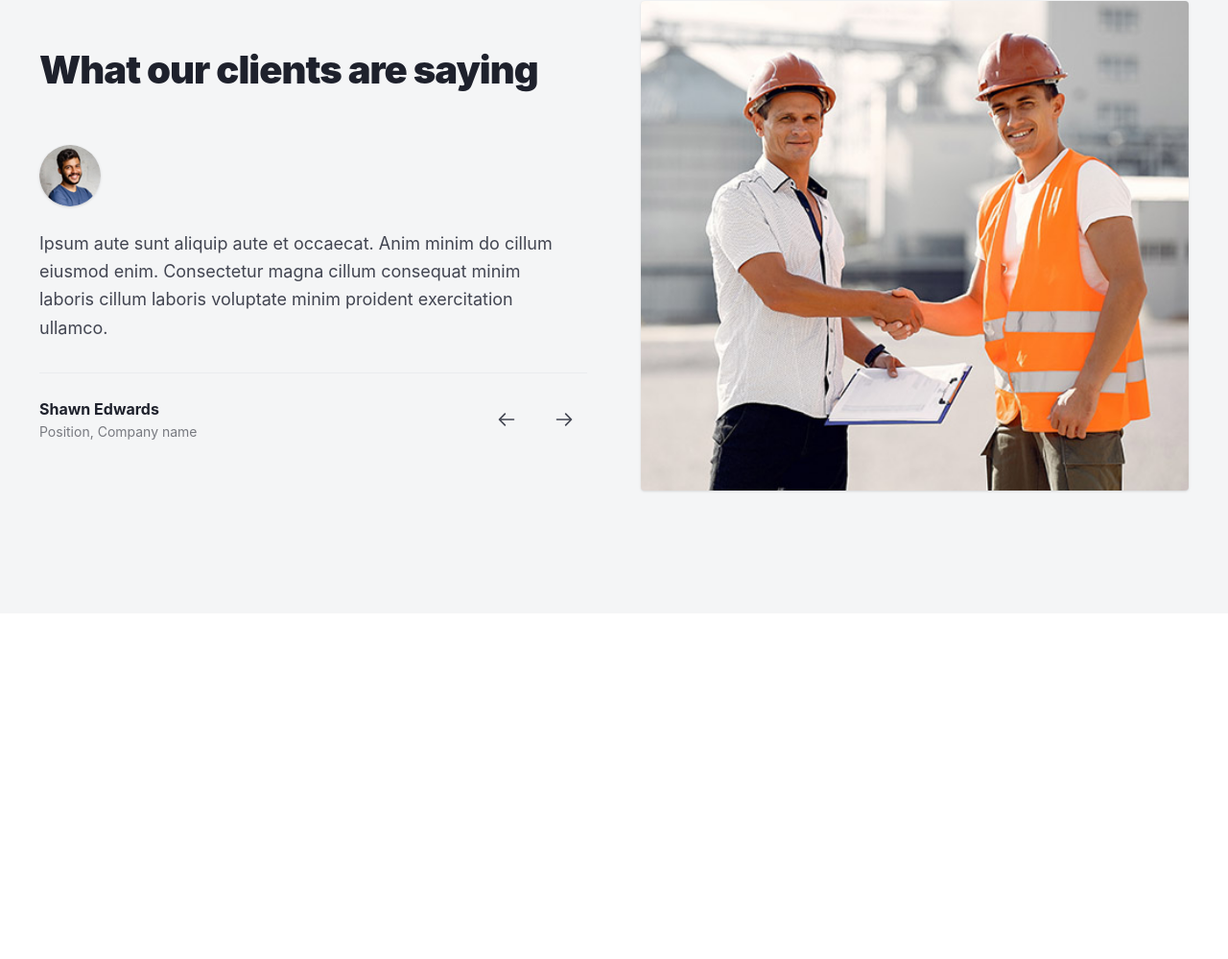
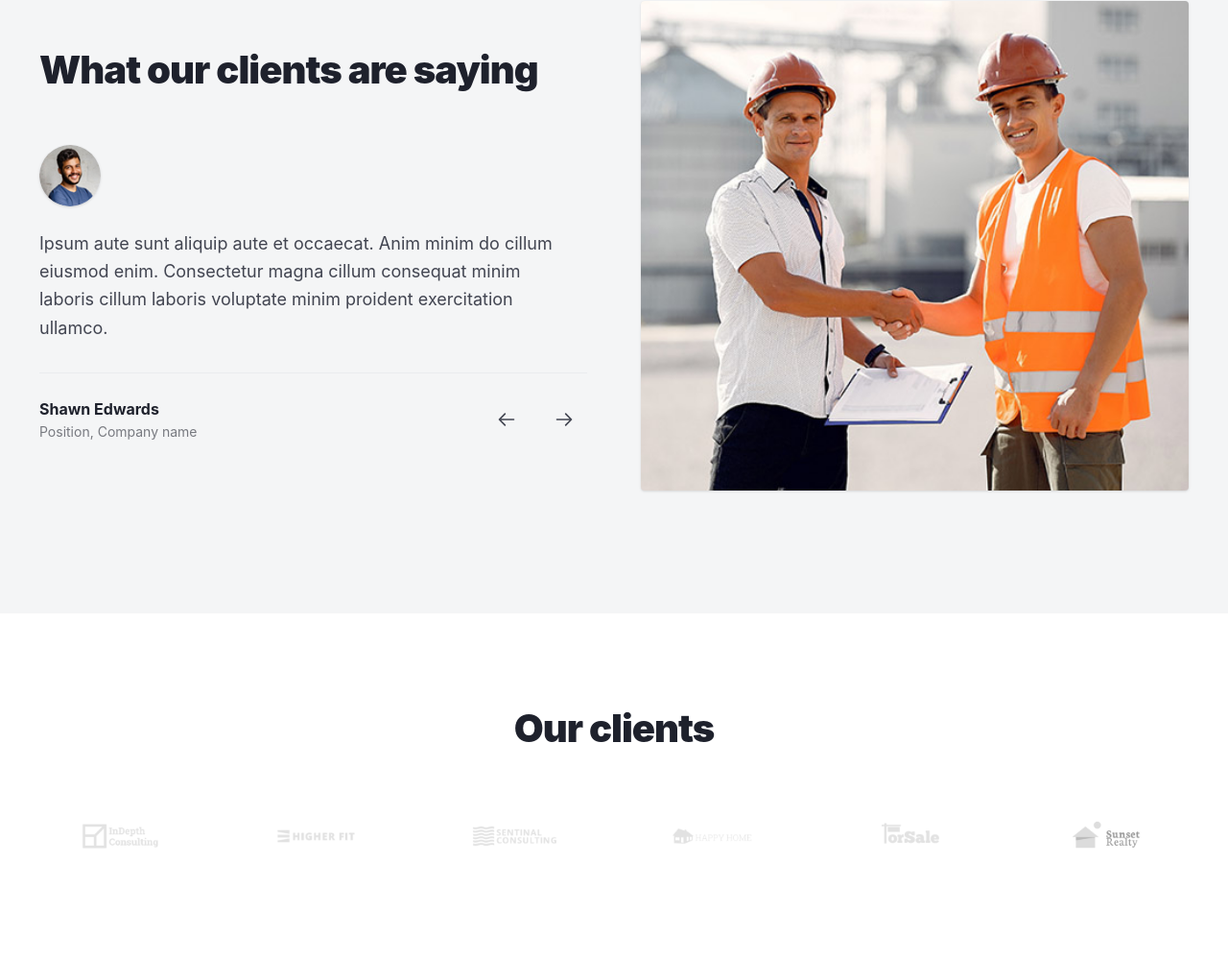
Before and after one commit to mukammalex/homework.29.06.26, a website: page index4.html in a window 1280 px wide. Shown: the part 2479-3478 px from the top of the page at 96% size. Before the commit the page ends 3118 px from the top, so only its background shows below. Drawn offline with nearby package versions, Linux system fonts and the light colour scheme; files that its build step writes are made by us from their sources.

Commit message:
add section 3 amirproject2

```diff
--- a/index4.html
+++ b/index4.html
@@ -285,5 +285,43 @@
     </div>
   </div>
 </section>
+
+<section class="py-16 md:py-24 bg-white">
+  <div class="max-w-[1230px] mx-auto px-4">
+
+    <h2 class="text-3xl md:text-[40px] font-black text-[#1E212C] text-center mb-10 md:mb-14 tracking-tight">
+      Our clients
+    </h2>
+
+    <div class="grid grid-cols-2 sm:grid-cols-3 lg:grid-cols-6 gap-8 md:gap-10 items-center justify-items-center">
+
+      <a href="#" class="flex items-center justify-center w-full h-16 grayscale opacity-40 hover:grayscale-0 hover:opacity-100 transition-all duration-300 group">
+        <img src="./img/client-logo.png" class="max-h-12 max-w-[160px] w-auto object-contain" alt="InDepth Consulting Logo">
+      </a>
+
+      <a href="#" class="flex items-center justify-center w-full h-16 grayscale opacity-40 hover:grayscale-0 hover:opacity-100 transition-all duration-300 group">
+        <img src="./img/client-logo (1).png" class="max-h-12 max-w-[160px] w-auto object-contain" alt="Higher Fit Logo">
+      </a>
+
+      <a href="#" class="flex items-center justify-center w-full h-16 grayscale opacity-40 hover:grayscale-0 hover:opacity-100 transition-all duration-300 group">
+        <img src="./img/client-logo (2).png" class="max-h-12 max-w-[160px] w-auto object-contain" alt="Sentinal Consulting Logo">
+      </a>
+
+      <a href="#" class="flex items-center justify-center w-full h-16 grayscale opacity-40 hover:grayscale-0 hover:opacity-100 transition-all duration-300 group">
+        <img src="./img/client-logo (3).png" class="max-h-12 max-w-[160px] w-auto object-contain" alt="Happy Home Logo">
+      </a>
+
+      <a href="#" class="flex items-center justify-center w-full h-16 grayscale opacity-40 hover:grayscale-0 hover:opacity-100 transition-all duration-300 group">
+        <img src="./img/client-logo (4).png" class="max-h-12 max-w-[160px] w-auto object-contain" alt="ForSale Logo">
+      </a>
+
+      <a href="#" class="flex items-center justify-center w-full h-16 grayscale opacity-40 hover:grayscale-0 hover:opacity-100 transition-all duration-300 group">
+        <img src="./img/client-logo (5).png" class="max-h-12 max-w-[160px] w-auto object-contain" alt="Sunset Realty Logo">
+      </a>
+
+    </div>
+
+  </div>
+</section>
 </body>
 </html>
```
